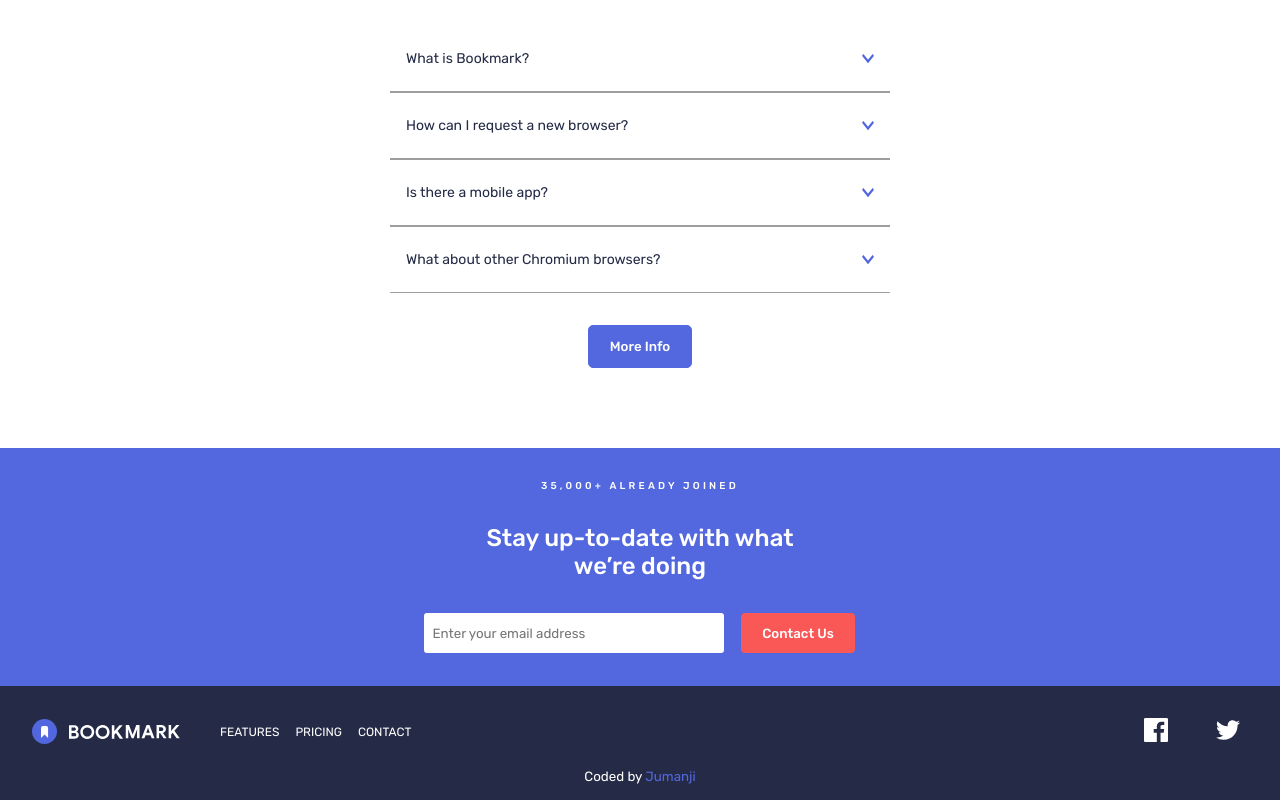
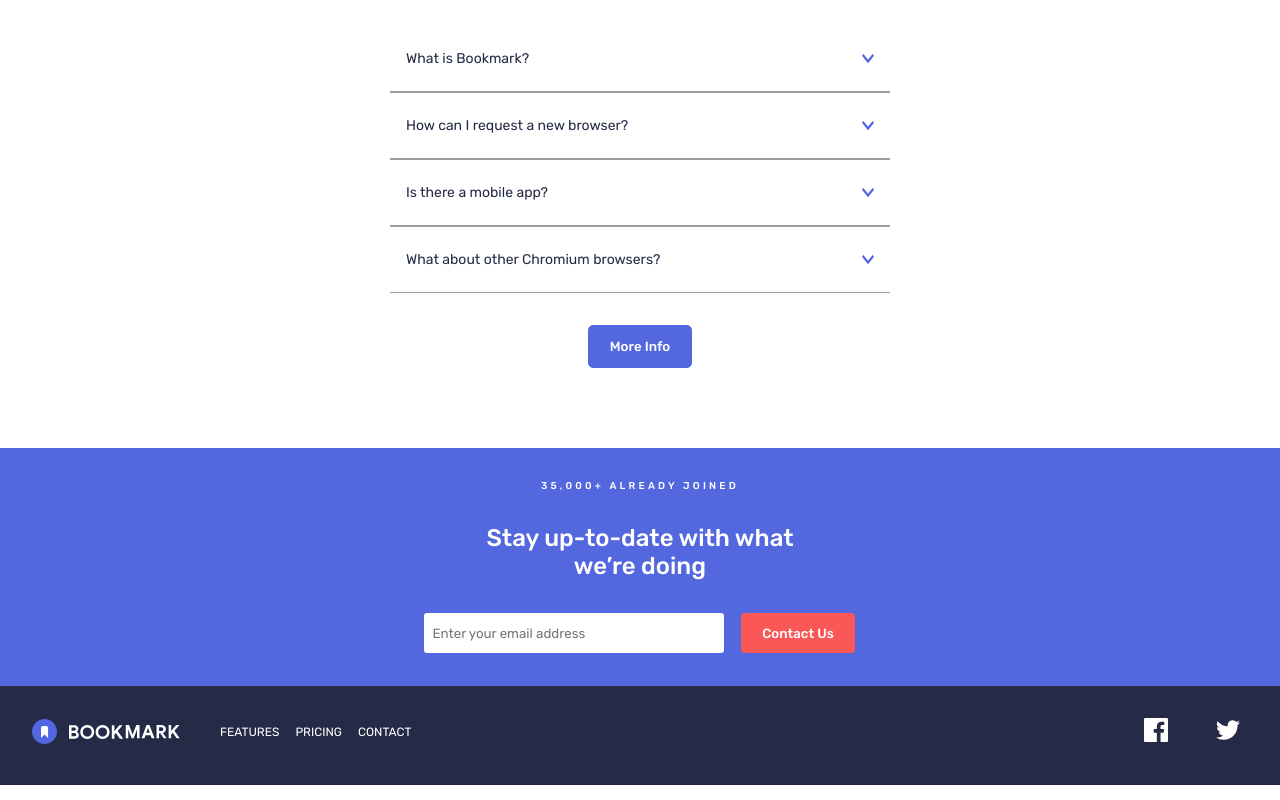
Before and after one commit to akashrohit/_techplement, a plain HTML site: page bookmark-master/index.html in a window 1280 px wide. Shown: the part 2076-2876 px from the top of the page. Drawn offline with Linux system fonts and the light colour scheme.

Commit message:
Update index.html

```diff
--- a/bookmark-master/index.html
+++ b/bookmark-master/index.html
@@ -274,7 +274,7 @@
             </div>
 
             <div class="part_2">
-                <small>Coded by <a href="https://jumanjigobez.github.io/personal_portfolio/" target="_blank">Jumanji</a></small>
+                <small></small>
             </div>
         </footer>
     </main>
```
